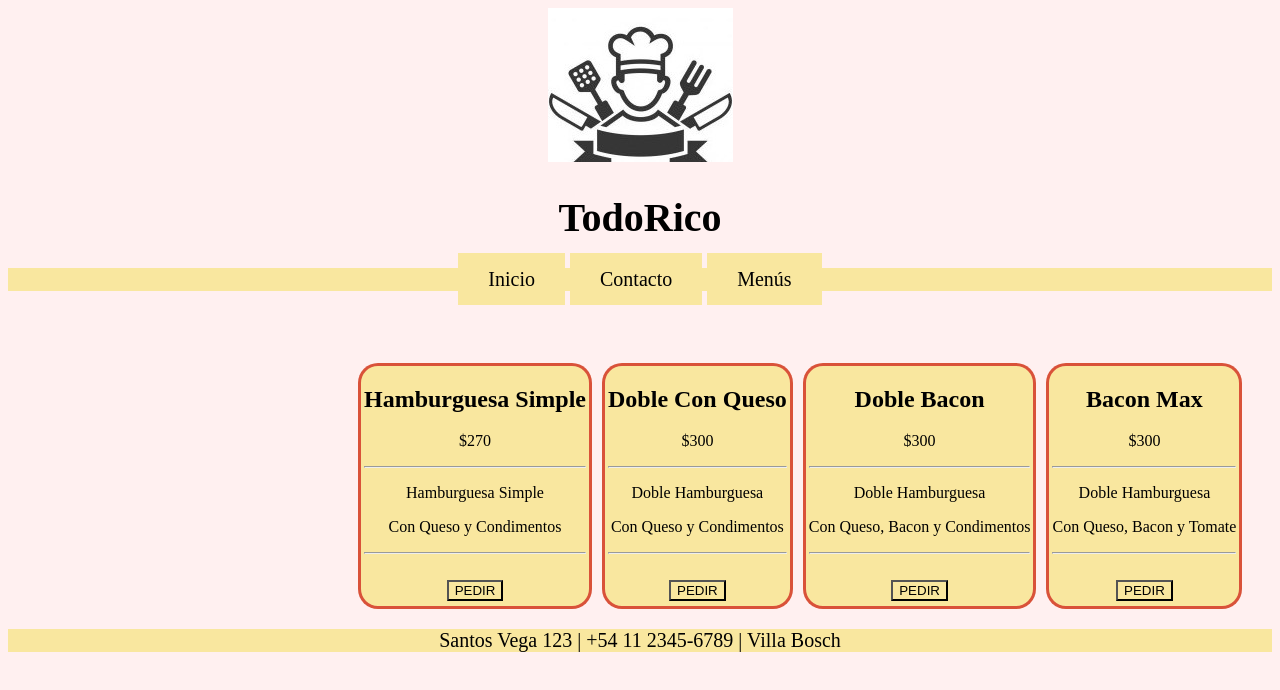
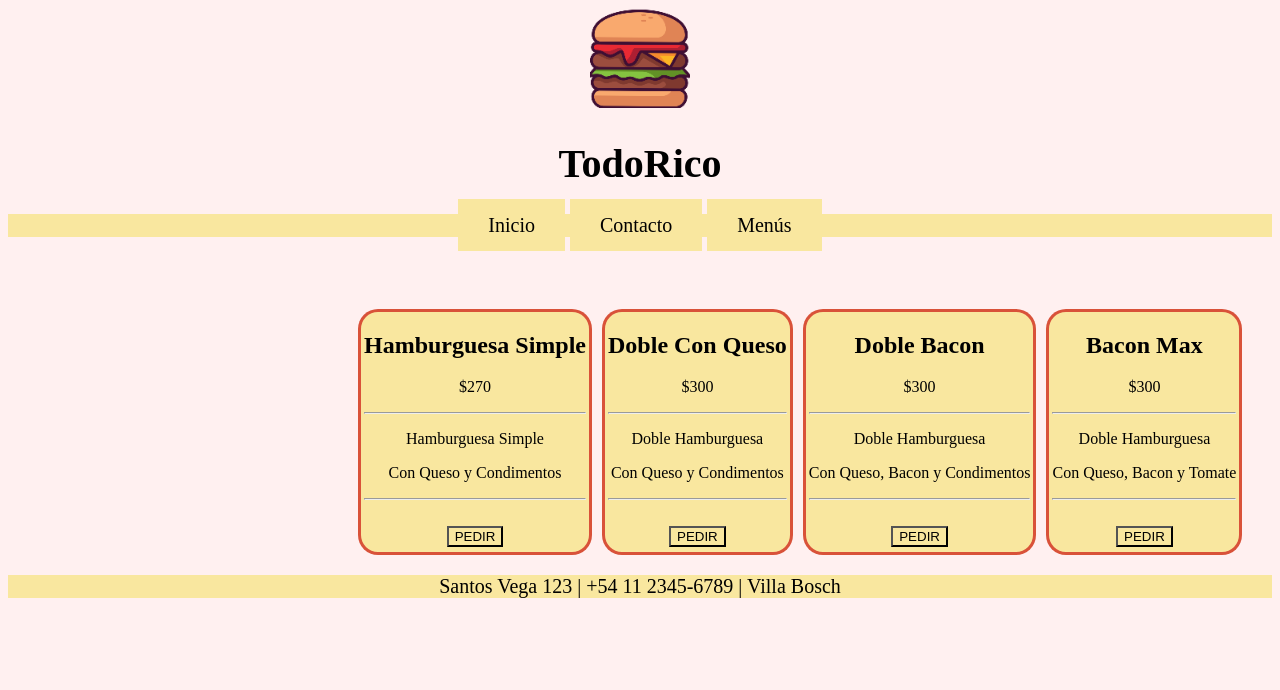
Before and after one commit to matiimiano/index.html, a plain HTML site: page menus.html in a window 1280 px wide. Drawn offline with Linux system fonts and the light colour scheme.

Commit message:
Add files via upload

```diff
--- a/contacto.html
+++ b/contacto.html
@@ -10,11 +10,13 @@
     <link rel="stylesheet" href="menus.html">
     <link rel="stylesheet" href="index.html">
     <link rel="stylesheet" href="enviar.php">
+    <link rel="icon" href="imagenes/icono.ico.png">
+
 </head>
 <body class="fondo">
 
 <header class="header">
-    <img src="imagenes/logo.jpg">
+    <img src="imagenes/logo.png" alt="Logo" title="clipart de alimentos PNG diseñado por Triberion de es.pngtree.com">
     <br>
     <h1>TodoRico</h1>
     <nav class="nav">
--- a/menus.html
+++ b/menus.html
@@ -9,11 +9,13 @@
     <link rel="stylesheet" href="contacto.html">
     <link rel="stylesheet" href="menus.html">
     <link rel="stylesheet" href="index.html">
+    <link rel="icon" href="imagenes/icono.ico.png">
+
 </head>
 <body class="fondo">
 
 <header class="header">
-    <img src="imagenes/logo.jpg">
+    <img src="imagenes/logo.png" alt="Logo" title="clipart de alimentos PNG diseñado por Triberion de es.pngtree.com">
     <br>
     <h1>TodoRico</h1>
     <nav class="nav">
```
